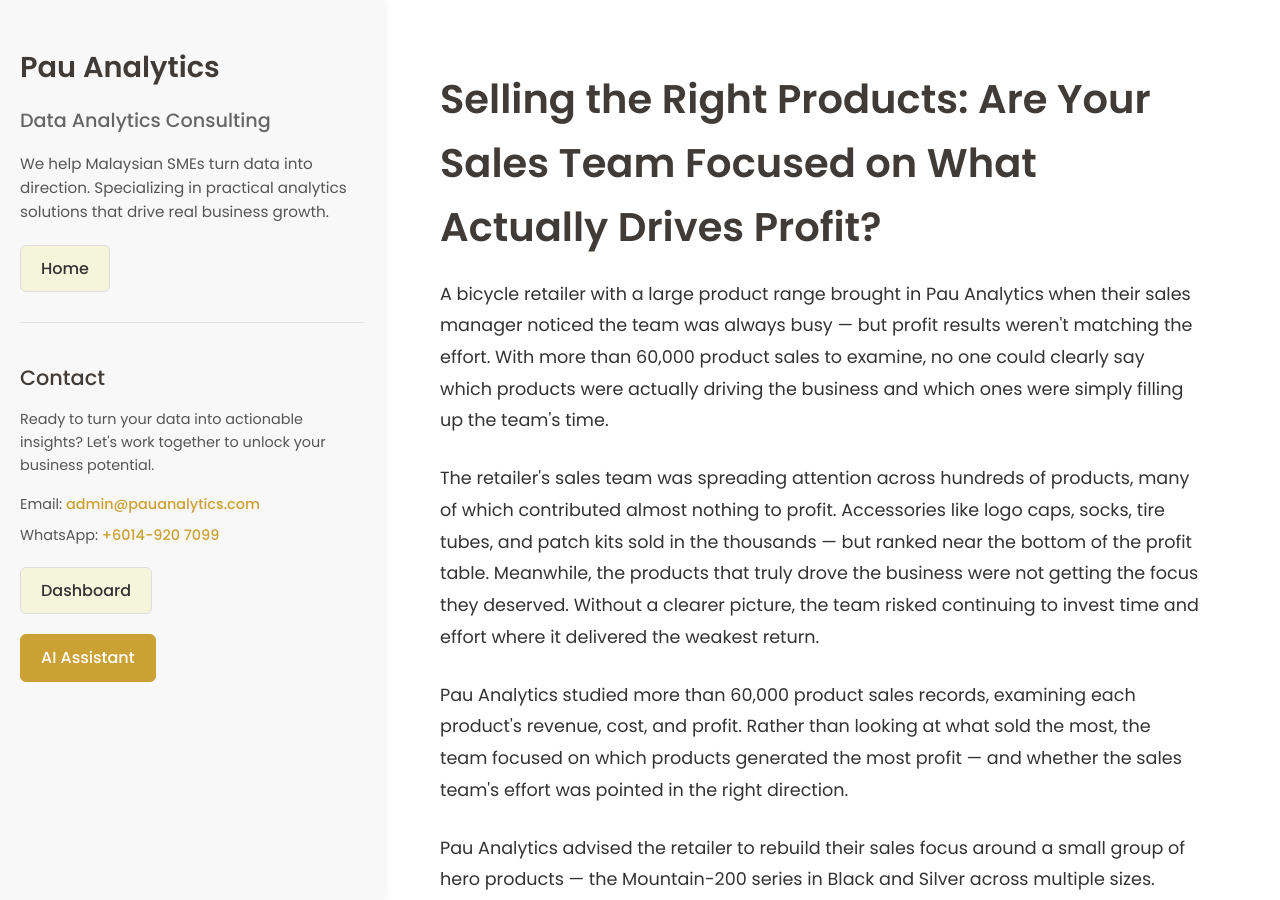
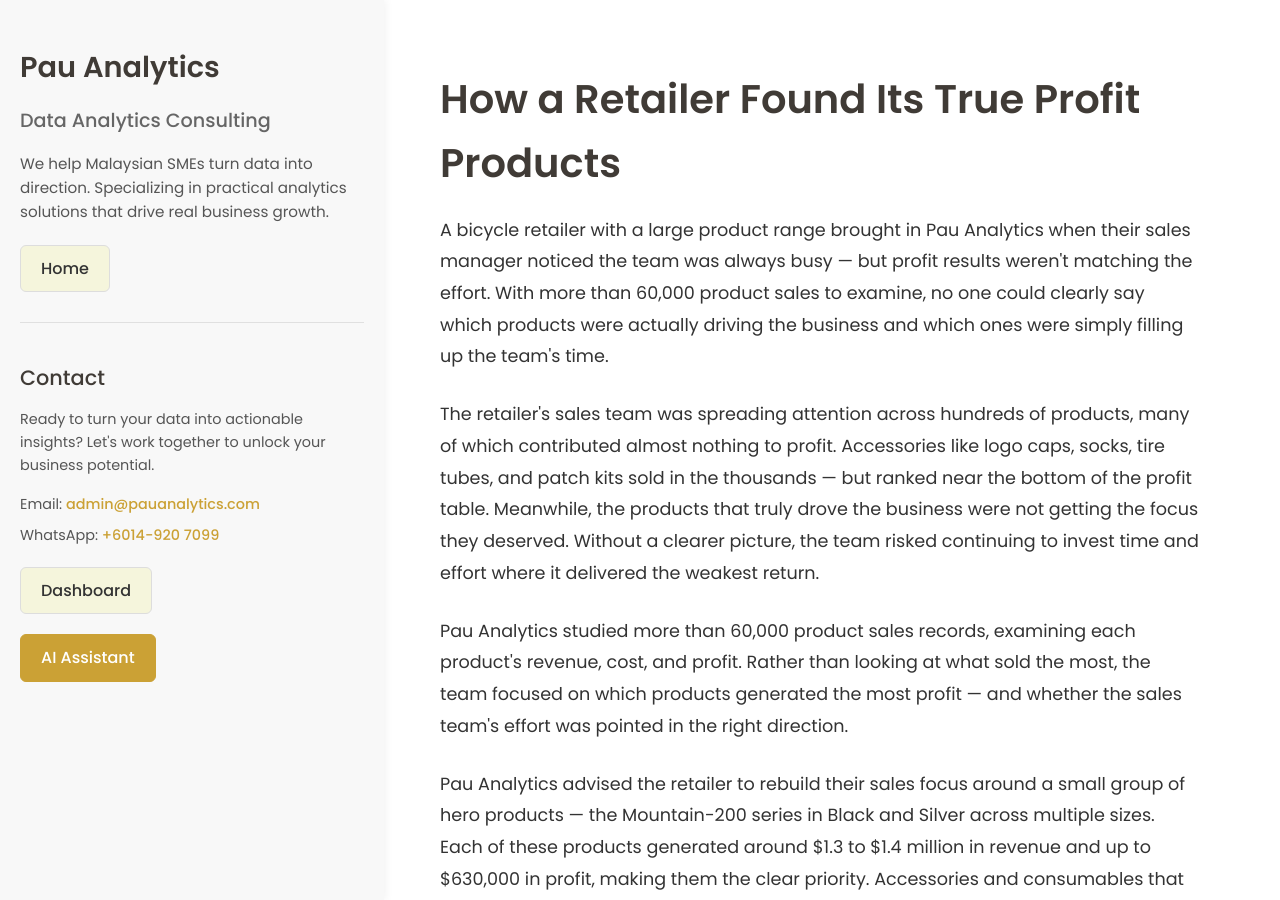
Before and after one commit to lyven81/pinnacles-learning-website, a Jekyll site: the page case-study/selling-the-right-products.html, which Jekyll copies as it is, in a window 1280 px wide and 900 px high. Built offline with Jekyll 4.4.1, drawn with Linux system fonts in a browser that asks for light colours.

Commit message:
Update case study titles to How-format within 8 words
- evaluating-customer-experience: "How a Regional Manager Improved Customer Experience" (7 words)
- finding-which-campaign-work: "How a Marketing Manager Found Which Campaigns Convert" (8 words)
- know-your-reseller: "How a Manufacturer Found Its Best Resellers" (7 words)
- selling-the-right-products: "How a Retailer Found Its True Profit Products" (8 words)

Both <title> tag and right-column <h1> updated for each file.

Co-Authored-By: Claude Sonnet 4.6 <noreply@anthropic.com>

```diff
--- a/case-study/evaluating-customer-experience.html
+++ b/case-study/evaluating-customer-experience.html
@@ -3,7 +3,7 @@
 <head>
     <meta charset="UTF-8">
     <meta name="viewport" content="width=device-width, initial-scale=1.0">
-    <title>How a Regional Manager Improved Customer Experience Across 43 Stores | Pau Analytics</title>
+    <title>How a Regional Manager Improved Customer Experience | Pau Analytics</title>
     <link rel="canonical" href="https://www.pauanalytics.com/case-study/evaluating-customer-experience" />
     <meta name="description" content="How a regional manager from a retail chain used data analytics to identify underperforming stores, fix behavioural gaps, and lift network-wide customer experience scores from 72.9% to above 80%." />
 
@@ -252,7 +252,7 @@
         </aside>
         <main class="right-column">
             <section class="case-study-content">
-                <h1>How a Regional Manager Improved Customer Experience Across 43 Stores</h1>
+                <h1>How a Regional Manager Improved Customer Experience</h1>
 
                 <p>A regional manager from a retail chain in Malaysia oversaw dozens of stores spread across the country. He could see that performance was uneven — some stores were thriving while others were struggling — but without hard data, it was difficult to know which locations needed help most and what exactly was going wrong. He brought in Pau Analytics to get clear answers.</p>
 
--- a/case-study/finding-which-campaign-work.html
+++ b/case-study/finding-which-campaign-work.html
@@ -3,7 +3,7 @@
 <head>
     <meta charset="UTF-8">
     <meta name="viewport" content="width=device-width, initial-scale=1.0">
-    <title>How a Marketing Manager Found Which Campaigns Actually Convert | Pau Analytics</title>
+    <title>How a Marketing Manager Found Which Campaigns Convert | Pau Analytics</title>
     <link rel="canonical" href="https://www.pauanalytics.com/case-study/finding-which-campaign-work" />
     <meta name="description" content="How a marketing manager analyzed 50 campaigns to discover Display and Paid Search deliver 25% higher uplift than Email, saving thousands in wasted budget" />
 
@@ -252,7 +252,7 @@
         </aside>
         <main class="right-column">
             <section class="case-study-content">
-                <h1>How a Marketing Manager Found Which Campaigns Actually Convert</h1>
+                <h1>How a Marketing Manager Found Which Campaigns Convert</h1>
 
                 <p>Cheong managed marketing campaigns for a growing online business. He ran campaigns across Email, Social Media, Display Ads, and Paid Search, but couldn't predict which ones would succeed. His team spent heavily on Email because it felt safe and inexpensive. Results were inconsistent. Some campaigns delivered strong customer response, others wasted budget. He needed a clear picture of what actually worked before planning the next quarter.</p>
 
--- a/case-study/know-your-reseller.html
+++ b/case-study/know-your-reseller.html
@@ -3,7 +3,7 @@
 <head>
     <meta charset="UTF-8">
     <meta name="viewport" content="width=device-width, initial-scale=1.0">
-    <title>Know Your Reseller | Pau Analytics</title>
+    <title>How a Manufacturer Found Its Best Resellers | Pau Analytics</title>
     <link href="https://fonts.googleapis.com/css2?family=Poppins:wght@400;500;600&display=swap" rel="stylesheet">
     <style>
         /* General Styles with Fixed Sidebar */
@@ -238,7 +238,7 @@
         </aside>
 
         <main class="right-column">
-            <h1>Know Your Reseller: Are Your Best Sellers Actually Your Best Partners?</h1>
+            <h1>How a Manufacturer Found Its Best Resellers</h1>
 
             <p>A Malaysian biscuits and cookies manufacturer sells through 635 independent resellers spread across 10 territories. For years, the company rewarded partners based on revenue — the more a reseller sold, the more support, discounts, and attention they received. But when the company began to question whether their highest-selling resellers were actually making them money, they brought in Pau Analytics to find out the truth.</p>
 
--- a/case-study/selling-the-right-products.html
+++ b/case-study/selling-the-right-products.html
@@ -3,7 +3,7 @@
 <head>
     <meta charset="UTF-8">
     <meta name="viewport" content="width=device-width, initial-scale=1.0">
-    <title>Selling the Right Products | Pau Analytics</title>
+    <title>How a Retailer Found Its True Profit Products | Pau Analytics</title>
     <link href="https://fonts.googleapis.com/css2?family=Poppins:wght@400;500;600&display=swap" rel="stylesheet">
     <style>
         /* General Styles with Fixed Sidebar */
@@ -238,7 +238,7 @@
         </aside>
 
         <main class="right-column">
-            <h1>Selling the Right Products: Are Your Sales Team Focused on What Actually Drives Profit?</h1>
+            <h1>How a Retailer Found Its True Profit Products</h1>
 
             <p>A bicycle retailer with a large product range brought in Pau Analytics when their sales manager noticed the team was always busy — but profit results weren't matching the effort. With more than 60,000 product sales to examine, no one could clearly say which products were actually driving the business and which ones were simply filling up the team's time.</p>
 
```
